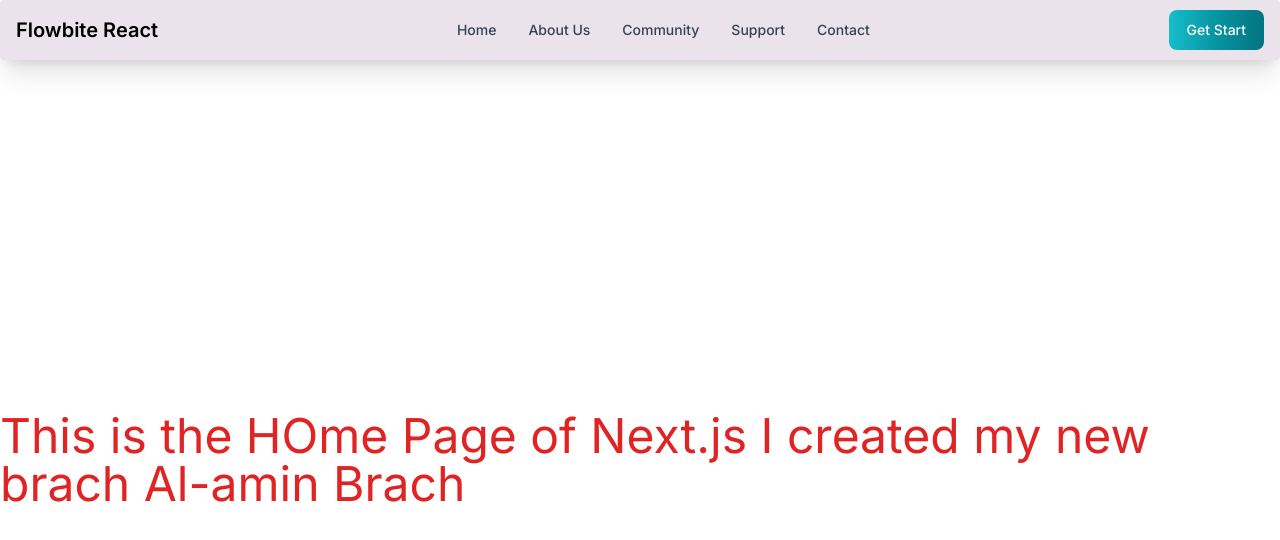
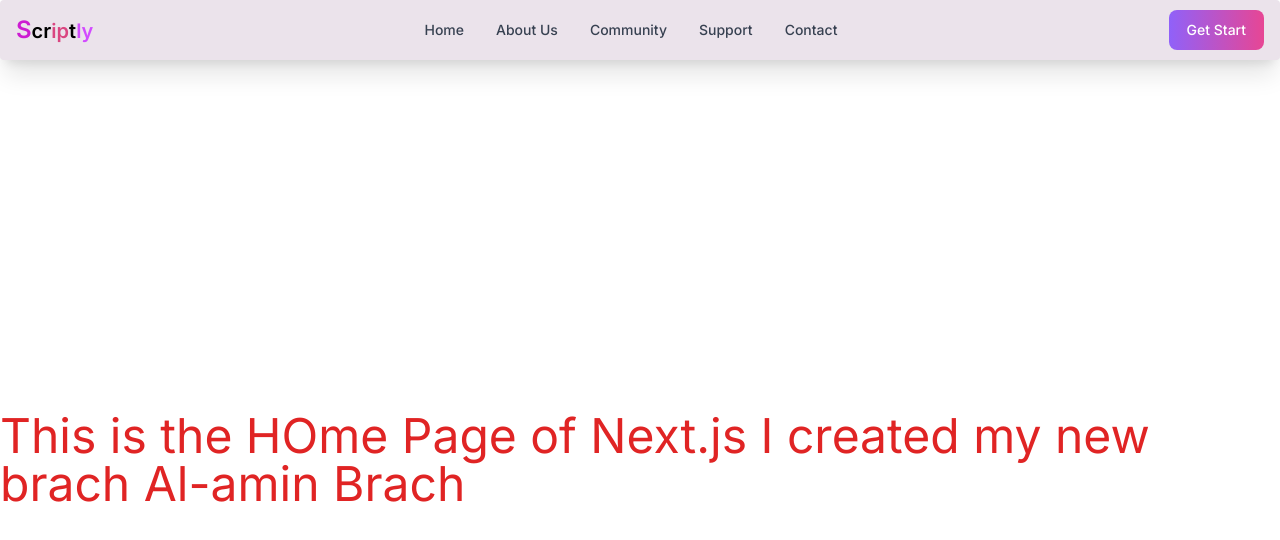
Before and after one commit to Alamin-22/Article-publishing-website-Client, a Next.js app: page / in a window 1280 px wide. Shown: the top 540 px of the page. Built offline with nearby package versions, Linux system fonts and the light colour scheme.

Commit message:
Adujst navbar Color and added name

```diff
--- a/src/components/Navbar.jsx
+++ b/src/components/Navbar.jsx
@@ -13,7 +13,7 @@ function NavbarComponent() {
         <Navbar fluid rounded className='shadow-xl bg-[#ebe3eb] '>
             <Navbar.Brand >
                 <span className="self-center whitespace-nowrap text-xl font-semibold dark:text-white">
-                    Flowbite React
+                    <span className='text-[#cd1cd2] text-2xl' >S</span>cr<span className='text-[#da4681]'>ip</span>t<span className='text-[#d24bff]'>ly</span>
                 </span>
             </Navbar.Brand>
             <div className="flex md:order-2 ">
@@ -40,7 +40,7 @@ function NavbarComponent() {
                         </>
                         :
                         <>
-                            <Button gradientMonochrome="teal">Get Start</Button>
+                            <Button gradientDuoTone="purpleToPink">Get Start</Button>
                         </>
                 }
 
```
